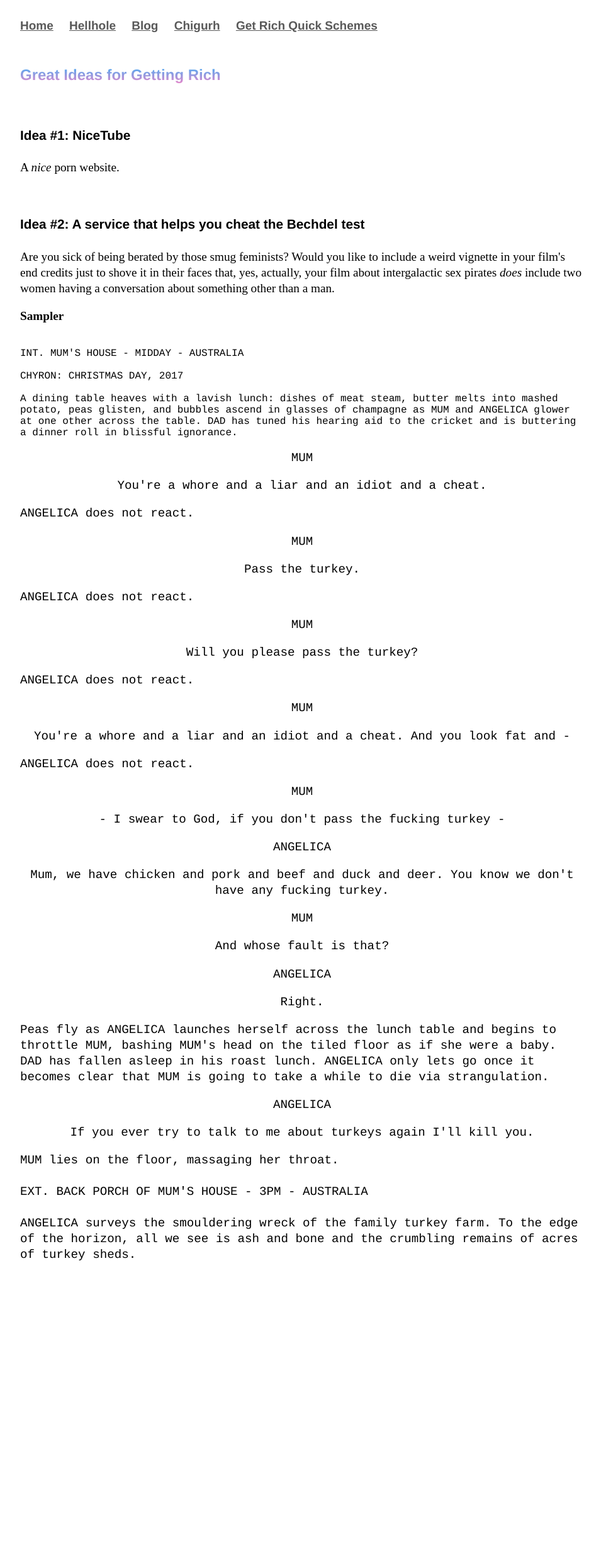
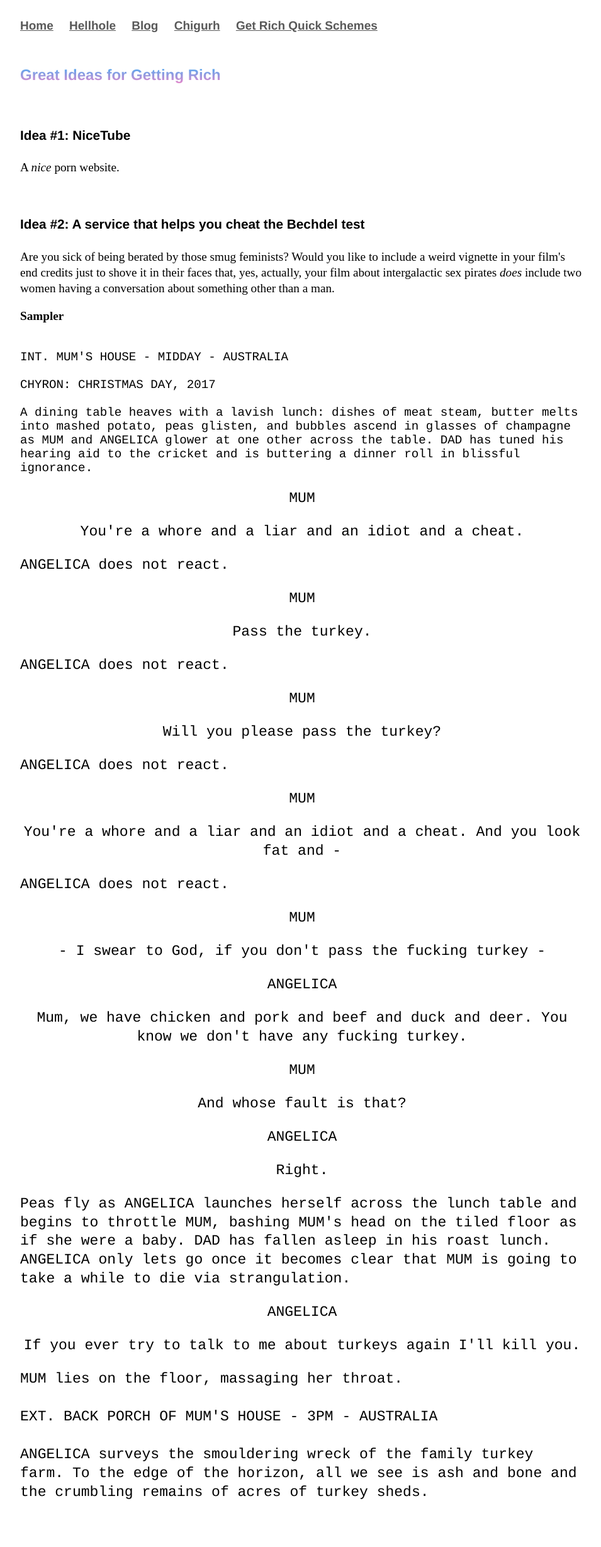
Before and after one commit to Pinelife/pinelife.github.io, a Jekyll site: the page schemes/index.html, which Jekyll copies as it is, in a window 1280 px wide. Shown: the whole page at 63% size, without its empty margins (160-1115 px from the left). Built offline with Jekyll 4.4.1, drawn with Linux system fonts in a browser that asks for light colours; before the commit the page ends 2072 px from its top, so only the background shows below that.

Commit message:
Update main.css

```diff
--- a/css/main.css
+++ b/css/main.css
@@ -23,8 +23,14 @@
     color: #0033cc;
  }
 
+/*Novelty formatting for mini script on schemes page*/
 .script{
-font-family: 'Courier';
+        font-family: 'Courier';
+        font-size:1.2em;
+}
+
+ .script2 {
+    width 40%;
 }
 
 .Satan {
```
